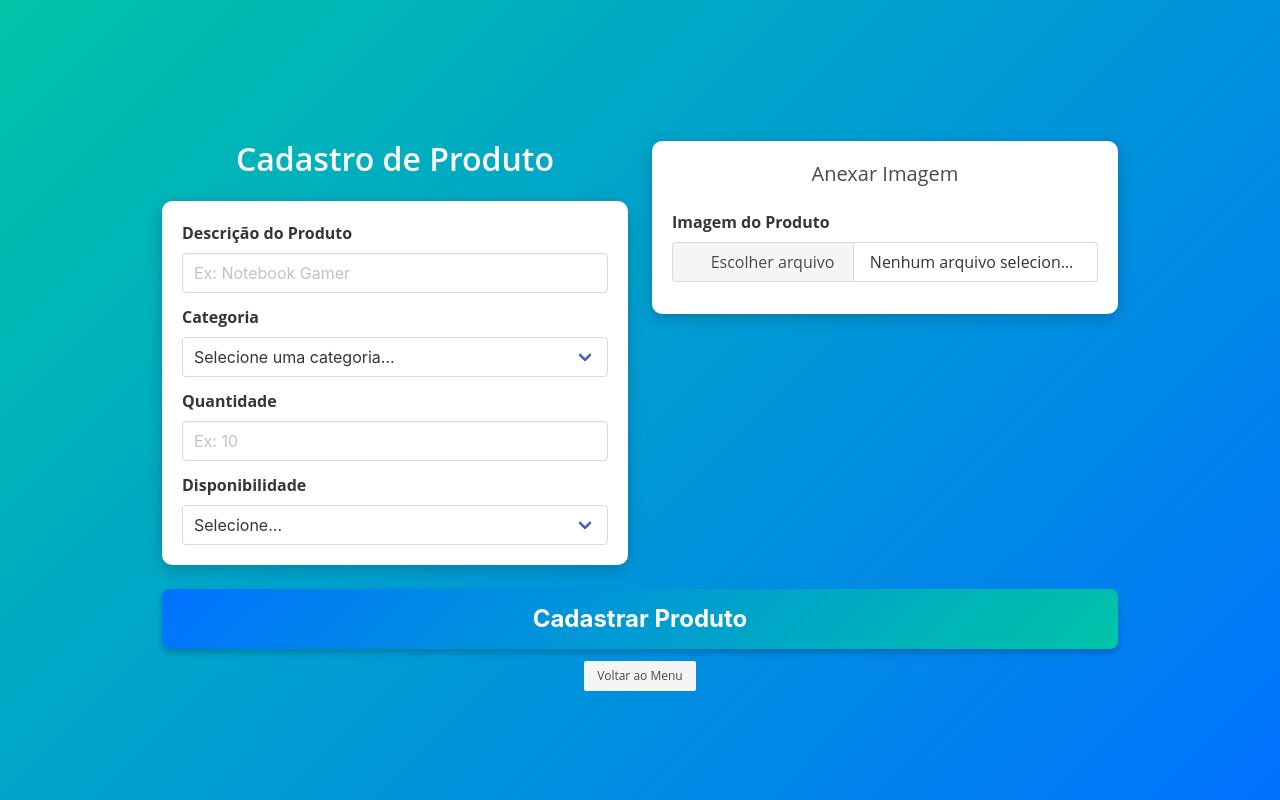
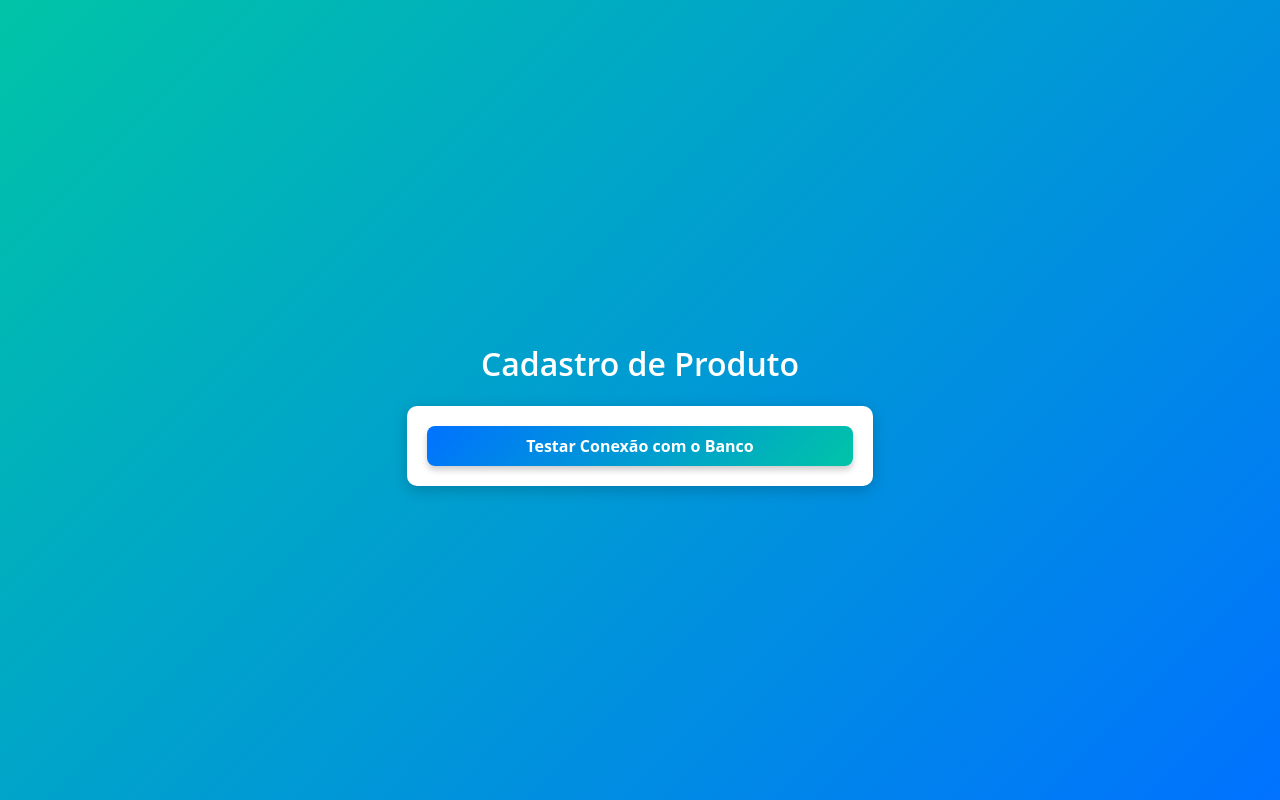
Before and after one commit to VianaGu/Hackthon, a PHP site: page /cadastroproduto.php in a window 1280 px wide. Run offline with PHP 8.4, Linux system fonts and the light colour scheme.

Commit message:
Teste Conexao
Teste

```diff
--- a/cadastroproduto.php
+++ b/cadastroproduto.php
@@ -1,6 +1,6 @@
 <?php
 session_start();
-// include('conexao.php'); // Desabilitado temporariamente para testes
+include('conexao.php'); // Conexão habilitada
 ?>
 
 <!DOCTYPE html>
@@ -10,9 +10,7 @@ session_start();
     <meta charset="UTF-8">
     <meta name="viewport" content="width=device-width, initial-scale=1.0">
     <title>Cadastro de Produto</title>
-    <!-- Importação do Bulma -->
     <link rel="stylesheet" href="https://cdn.jsdelivr.net/npm/bulma@0.9.4/css/bulma.min.css">
-    <!-- Estilo personalizado -->
     <style>
         body {
             background: linear-gradient(135deg, #00c4a7, #0072ff);
@@ -32,22 +30,21 @@ session_start();
         }
 
         .button.is-fullwidth {
-    background: linear-gradient(135deg, #0072ff, #00c4a7); /* Gradiente suave laranja/rosado */
+            background: linear-gradient(135deg, #0072ff, #00c4a7);
             color: #fff;
             font-weight: bold;
             border: none;
-    border-radius: 8px; /* Arredondamento suave */
+            border-radius: 8px;
             transition: transform 0.2s, box-shadow 0.2s;
-    box-shadow: 0px 4px 6px rgba(0, 0, 0, 0.2); /* Sombra para efeito 3D */
+            box-shadow: 0px 4px 6px rgba(0, 0, 0, 0.2);
         }
 
         .button.is-fullwidth:hover {
-    transform: scale(1.05); /* Leve aumento no hover */
-    box-shadow: 0px 6px 10px rgba(0, 0, 0, 0.3); /* Sombra mais profunda */
-    background: linear-gradient(135deg, #00c4a7, #0072ff); /* Gradiente invertido no hover */
+            transform: scale(1.05);
+            box-shadow: 0px 6px 10px rgba(0, 0, 0, 0.3);
+            background: linear-gradient(135deg, #00c4a7, #0072ff);
             color: #fff;
         }
-
 
         .is-success {
             background-color: #00c4a7 !important;
@@ -55,16 +52,6 @@ session_start();
 
         .hero {
             padding-top: 2rem;
-        }
-
-        #imagePreview {
-            width: 100%;
-            max-height: 250px;
-            object-fit: contain;
-            border: 2px dashed #00c4a7;
-            border-radius: 10px;
-            display: none;
-            margin-top: 1rem;
         }
     </style>
 </head>
@@ -74,7 +61,6 @@ session_start();
         <div class="hero-body">
             <div class="container">
                 <div class="columns is-centered">
-                    <!-- Coluna para o formulário principal -->
                     <div class="column is-5">
                         <h1 class="title has-text-centered">Cadastro de Produto</h1>
                         <?php
@@ -87,116 +73,21 @@ session_start();
                         unset($_SESSION['erro']);
                         endif;
                         ?>
+
                         <div class="box">
                             <form action="cadastrar_produto.php" method="POST" enctype="multipart/form-data">
+                                <!-- Botão de teste de conexão -->
                                 <div class="field">
-                                    <label class="label">Descrição do Produto</label>
-                                    <div class="control">
-                                        <input type="text" name="descricao" class="input" placeholder="Ex: Notebook Gamer" required>
+                                    <a href="testar_conexao.php" class="button is-fullwidth is-danger">Testar Conexão com o Banco</a>
                                 </div>
-                                </div>
-
-                                <div class="field">
-                                    <label class="label">Categoria</label>
-                                    <div class="control">
-                                        <div class="select is-fullwidth">
-                                            <select name="categoria" required>
-                                                <option value="" disabled selected>Selecione uma categoria...</option>
-                                                <!-- Valores fixos temporários para testes -->
-                                                <option value="Eletrônicos">Eletrônicos</option>
-                                                <option value="Móveis">Móveis</option>
-                                                <option value="Vestuário">Vestuário</option>
-                                            </select>
-                                        </div>
-                                    </div>
-                                </div>
-
-                                <div class="field">
-                                    <label class="label">Quantidade</label>
-                                    <div class="control">
-                                        <input type="number" name="quantidade" class="input" placeholder="Ex: 10" min="0" required>
-                                    </div>
-                                </div>
-
-                                <div class="field">
-                                    <label class="label">Disponibilidade</label>
-                                    <div class="control">
-                                        <div class="select is-fullwidth">
-                                            <select name="disponibilidade" required>
-                                                <option value="" disabled selected>Selecione...</option>
-                                                <option value="Disponível">Disponível</option>
-                                                <option value="Indisponível">Indisponível</option>
-                                            </select>
+                                <!-- Outros campos -->
+                            </form>
                         </div>
                     </div>
                 </div>
             </div>
         </div>
-
-                <!-- Coluna para anexar a imagem -->
-                <div class="column is-5">
-                    <div class="box">
-                        <h2 class="subtitle has-text-centered">Anexar Imagem</h2>
-                        <div class="field">
-                            <label class="label">Imagem do Produto</label>
-                            <div class="file has-name is-fullwidth">
-                                <label class="file-label">
-                                    <input class="file-input" type="file" name="imagem" accept="image/*" id="imageInput" required>
-                                    <span class="file-cta">
-                                        <span class="file-icon">
-                                            <i class="fas fa-upload"></i>
-                                        </span>
-                                        <span class="file-label">Escolher arquivo</span>
-                                    </span>
-                                    <span class="file-name" id="fileName">Nenhum arquivo selecionado</span>
-                                </label>
-                            </div>
-                        </div>
-                        <div class="field">
-                            <img id="imagePreview" alt="Pré-visualização da Imagem">
-                        </div>
-                    </div>
-                </div>
-            </div>
-
-            <div class="columns is-centered">
-                <div class="column is-10">
-                    <div class="field">
-                        <button type="submit" class="button is-fullwidth is-large">Cadastrar Produto</button>
-                    </div>
-                    <div class="has-text-centered">
-                        <a href="menu.php" class="button is-small is-light">Voltar ao Menu</a>
-                    </div>
-                </div>
-            </div>
-        </form>
     </section>
-
-    <script>
-        // Atualiza o nome do arquivo e exibe a pré-visualização
-        const imageInput = document.getElementById('imageInput');
-        const fileName = document.getElementById('fileName');
-        const imagePreview = document.getElementById('imagePreview');
-
-        imageInput.addEventListener('change', function (event) {
-            const file = event.target.files[0];
-
-            if (file) {
-                fileName.textContent = file.name;
-                const reader = new FileReader();
-
-                reader.onload = function (e) {
-                    imagePreview.src = e.target.result;
-                    imagePreview.style.display = 'block';
-                };
-
-                reader.readAsDataURL(file);
-            } else {
-                fileName.textContent = 'Nenhum arquivo selecionado';
-                imagePreview.style.display = 'none';
-            }
-        });
-    </script>
 </body>
 
 </html>
```
Also changed, not shown: Criar database.sql (+10 -6 lines), testar_conexao.php (added, +13 -0 lines). Lines whose indentation alone changed are shown as unchanged.
